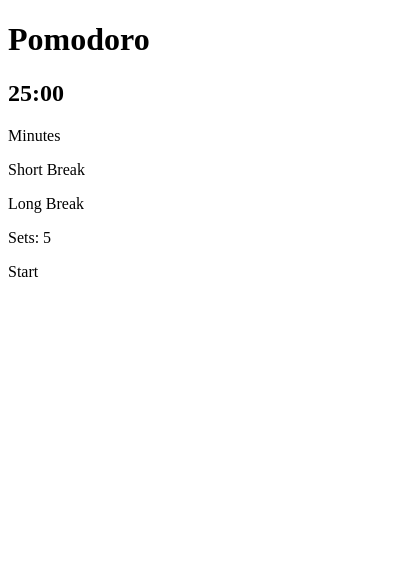
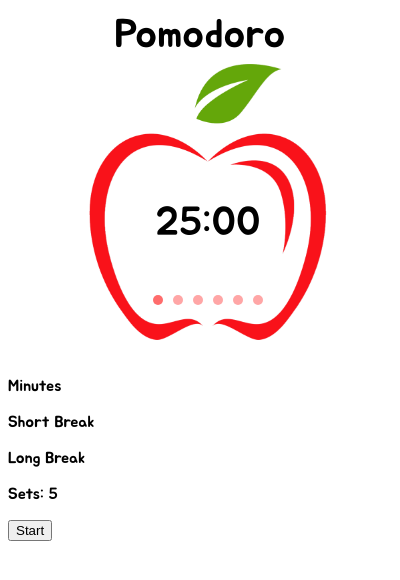
Before and after one commit to lecegues/pomodoro-extension, a browser extension: page popup/popup.html in a window 400 px wide. Drawn offline with Linux system fonts and the light colour scheme.

Commit message:
Added styling & media for header and main timer section

```diff
--- /dev/null
+++ b/popup/popup.css
@@ -0,0 +1,72 @@
+@import url('https://fonts.googleapis.com/css2?family=Jua&display=swap');
+
+body {
+    font-family: "Jua", sans-serif;
+}
+
+.title {
+    display: flex;
+    justify-content: center;
+    align-items: center;
+    width: 100;
+}
+
+#title_text {
+    font-size: 40px;
+    margin-top: 2px;
+    pointer-events: none;
+}
+
+#help_symbol {
+    justify-self: end;
+    width: 24px;
+    height: 24px;
+    cursor: pointer;
+}
+
+#timer-container {
+    display: grid;
+    grid-template-rows: 1fr auto;
+    place-items: center;
+    position: relative;
+    width: 300px;
+    height: 300px;
+    background: url('../images/apple_background.png') no-repeat center / contain;
+    margin-left: 50px;
+    margin-right: 50px;
+}
+
+#timer_text {
+    z-index: 1;
+    color: black;
+    font-size: 40px;
+    text-align: center;
+    pointer-events: none;
+    position: relative;
+    top: 15px;
+    margin-top: 60px;
+}
+
+#set_container {
+    z-index: 1;
+    text-align: center;
+    margin-bottom: 55px;
+    gap: 10px;
+
+    display: flex;
+    justify-content: center;
+    align-items: center;
+    width: 100%;
+}
+
+.set_dot {
+    height: 10px;
+    width: 10px;
+    background-color: #FFA6A6;
+    border-radius: 50%;
+    display: inline-block;
+}
+
+.set_dot--dark {
+    background-color: #FF6C6C;
+}
--- a/popup/popup.html
+++ b/popup/popup.html
@@ -4,18 +4,29 @@
     <meta charset="UTF-8">
     <meta name="viewport" content="width=device-width, initial-scale=1.0">
     <title>Pomodoro</title>
+    <link rel="stylesheet" href="popup.css">
 </head>
 <body>
     <!-- Title and Help Button -->
-    <header>
-        <h1>Pomodoro</h1>
+    <header class="title">
+        <span id="title_text">Pomodoro</span>
+        <!-- <h1 style="font-size: 30px;">Pomodoro</h1> -->
+        <!-- <img id="help_symbol" src="../images/help_icon.svg" alt="Help"> -->
     </header>
 
     <!-- Pomodoro Content -->
     <main>
         <!-- Contains apple image, timer, and set -->
-        <section id="timer">
-            <h2>25:00</h2>
+        <section id="timer-container">
+            <span id="timer_text">25:00</span>
+            <div id="set_container">
+                <span class="set_dot set_dot--dark"></span>
+                <span class="set_dot"></span>
+                <span class="set_dot"></span>
+                <span class="set_dot"></span>
+                <span class="set_dot"></span>
+                <span class="set_dot"></span>
+            </div>
         </section>
 
         <!-- Contains options to change minutes, short break, long break, sets -->
@@ -28,7 +39,7 @@
 
         <!-- Contains controls to start/stop, cancel, go previous/next-->
         <section id="controls">
-            <p>Start</p>
+            <button>Start</button>
         </section>
     </main>
 </body>
```
Also changed, not shown: images/apple_background.png (added), images/help_icon.svg (added).
